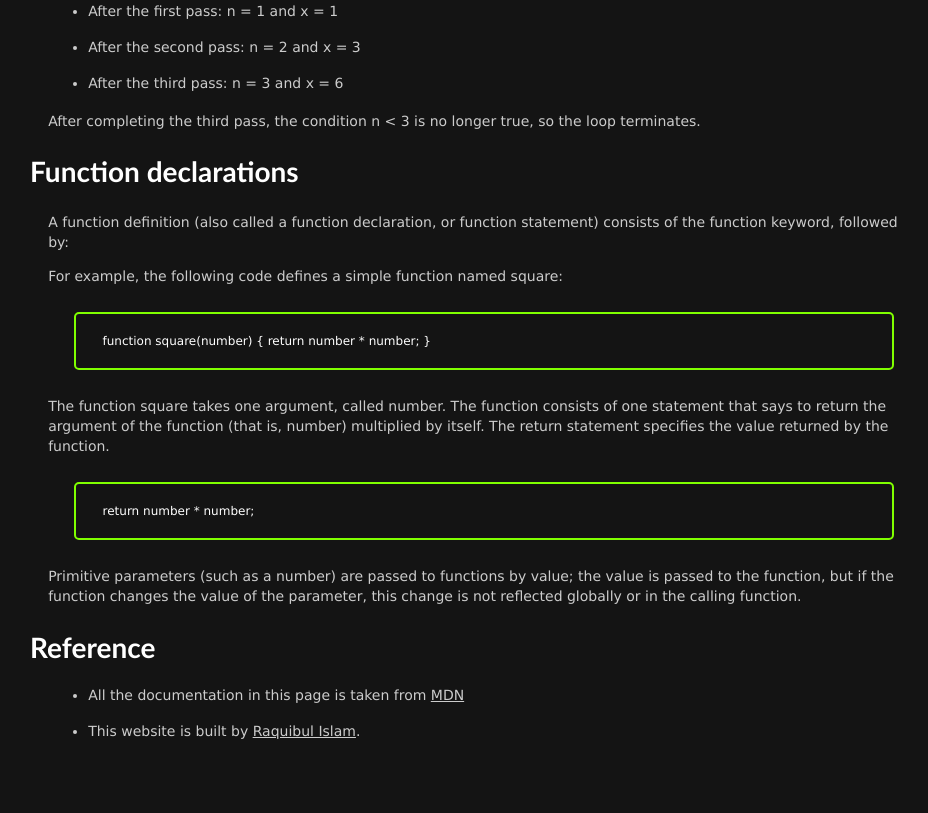
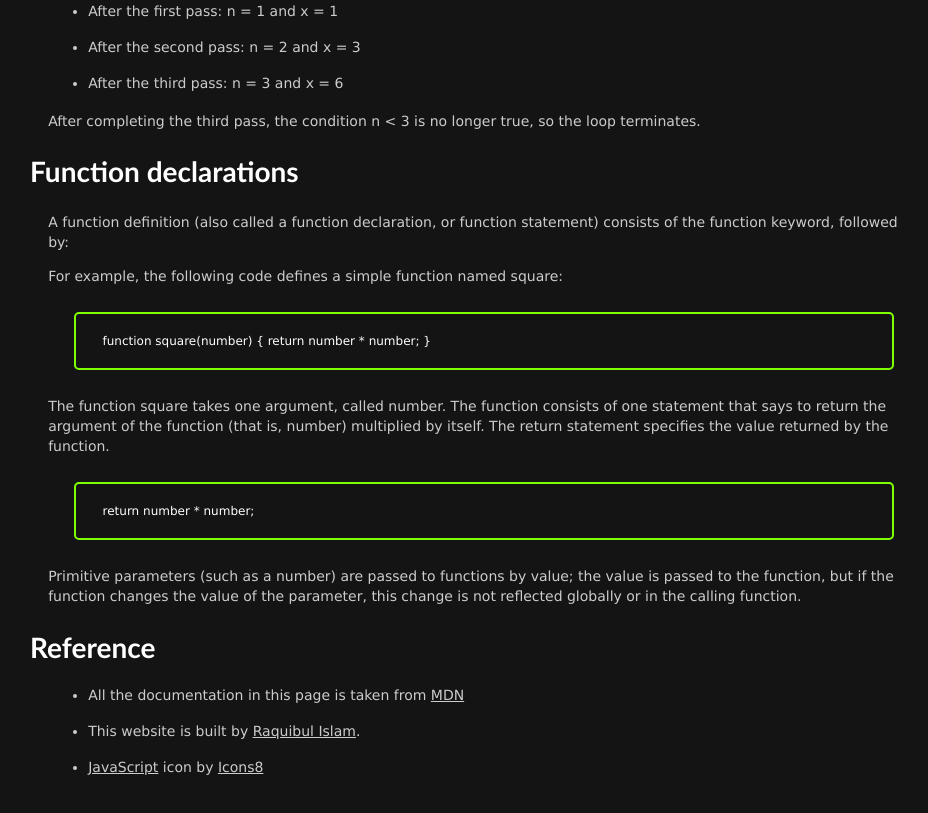
Before and after one commit to shubha360/freeCodeCamp-technical-doc, a plain HTML site: page index.html in a window 1280 px wide. Shown: the part 5433-6246 px from the top of the page, without its empty margins (290-1218 px from the left). Drawn offline with Linux system fonts and the light colour scheme.

Commit message:
favicon added

```diff
--- a/index.html
+++ b/index.html
@@ -6,6 +6,8 @@
 		<meta name="viewport" content="width=device-width, initial-scale=1.0">
 
 		<title>Technical Documentation</title>
+		<link rel="icon" type="image/x-icon" href="favicon.ico">
+
 		<link rel="stylesheet" href="styles.css">
 		<script src="index.js" defer></script>
 
@@ -263,6 +265,7 @@
 					<ul>
 						<li>All the documentation in this page is taken from <a href="https://developer.mozilla.org/en-US/docs/Web/JavaScript/Guide" class="link">MDN</a></li>
 						<li>This website is built by <a href="https://github.com/shubha360" target="_blank">Raquibul Islam</a>.</li>
+						<li><a target="_blank" href="https://icons8.com/icon/39854/javascript">JavaScript</a> icon by <a target="_blank" href="https://icons8.com">Icons8</a></li>
 					</ul>
 				</div>
 			</section>
```
Also changed, not shown: favicon.ico (added).
